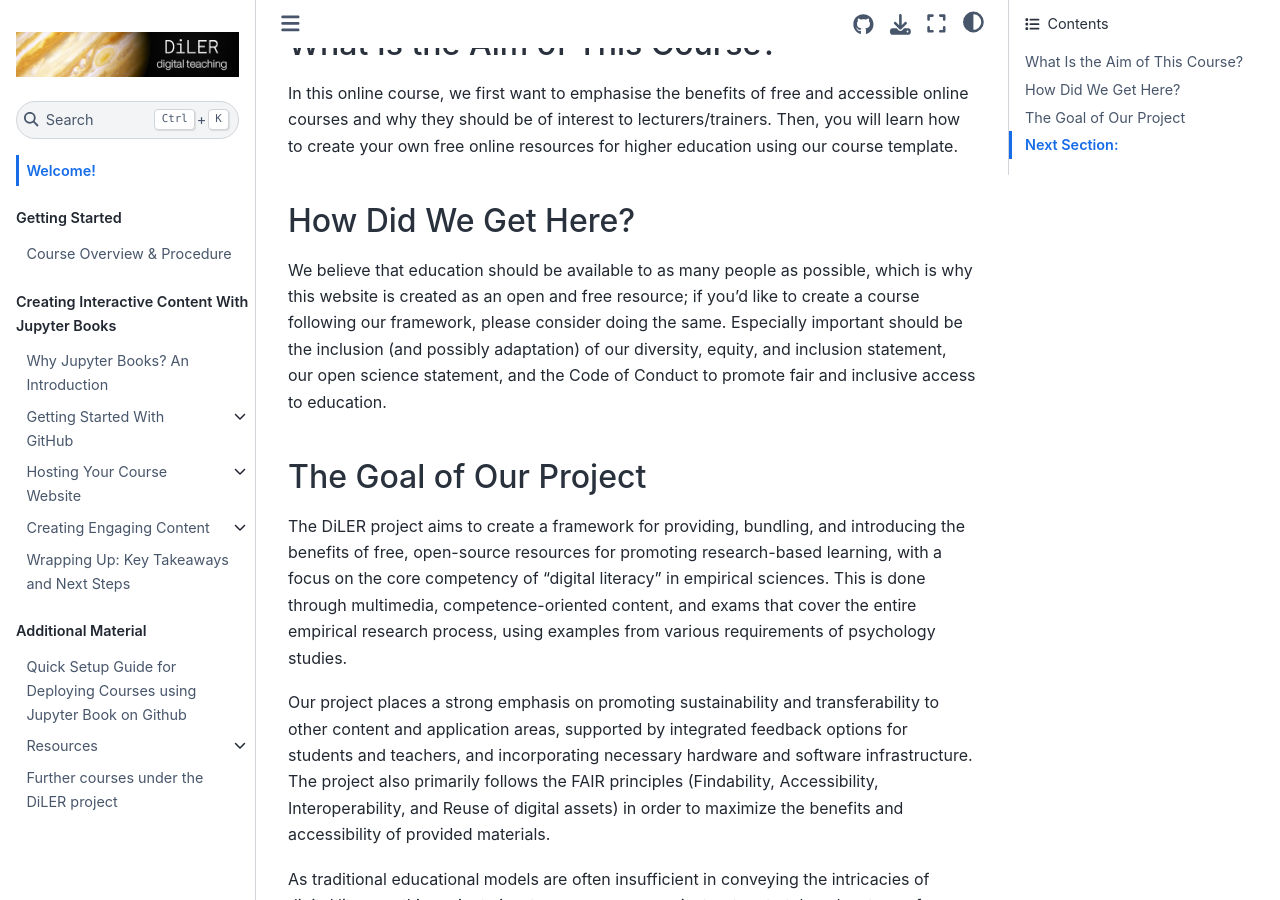
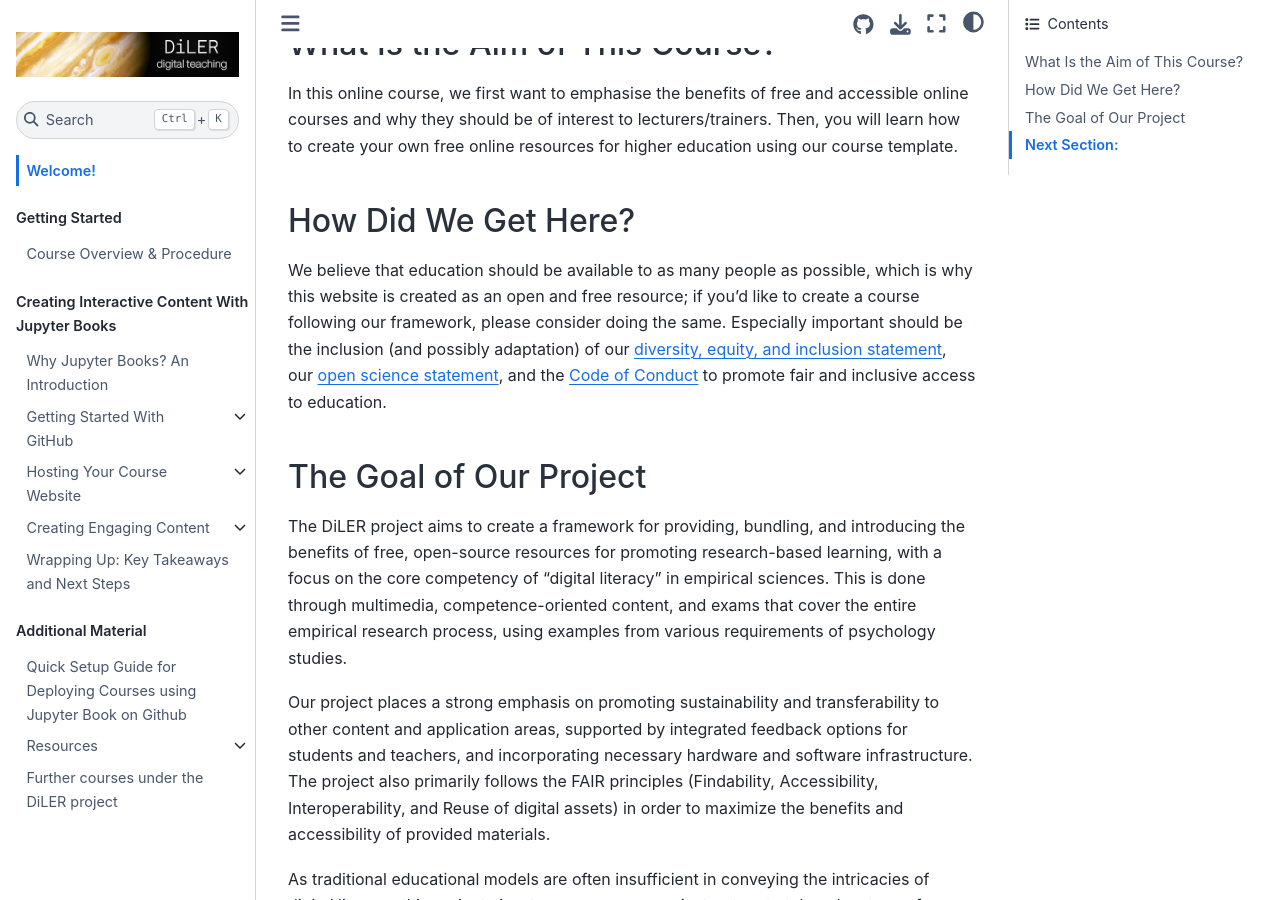
Before and after one commit to M-earnest/tutorial_jupyter_books, a Jupyter Book: the page built from general-information/index.md, in a window 1280 px wide and 900 px high, scrolled down 598 px. Built offline with Jupyter Book 1.0.4 settings and Sphinx 7.4.7 and the Sphinx Book theme 1.1.4, drawn with Linux system fonts in a browser that asks for light colours; pages that are not in the unit, such as notebooks, are missing from menus; part of the change alters nothing that is shown.

```diff
--- a/general-information/index.md
+++ b/general-information/index.md
@@ -11,7 +11,7 @@ While this tutorial was created with the goal of an integrated framework for dig
 In this online course, we first want to emphasise the benefits of free and accessible online courses and why they should be of interest to lecturers/trainers. Then, you will learn how to create your own free online resources for higher education using our course template.
 
 ## How Did We Get Here?
-We believe that education should be available to as many people as possible, which is why this website is created as an open and free resource; if you'd like to create a course following our framework, please consider doing the same. Especially important should be the inclusion (and possibly adaptation) of our diversity, equity, and inclusion statement, our open science statement, and the Code of Conduct to promote fair and inclusive access to education.
+We believe that education should be available to as many people as possible, which is why this website is created as an open and free resource; if you'd like to create a course following our framework, please consider doing the same. Especially important should be the inclusion (and possibly adaptation) of our [diversity, equity, and inclusion statement](../resources/dei), our [open science statement](../resources/open_science), and the [Code of Conduct](../resources/CoC) to promote fair and inclusive access to education.
 
 ## The Goal of Our Project
 
```
